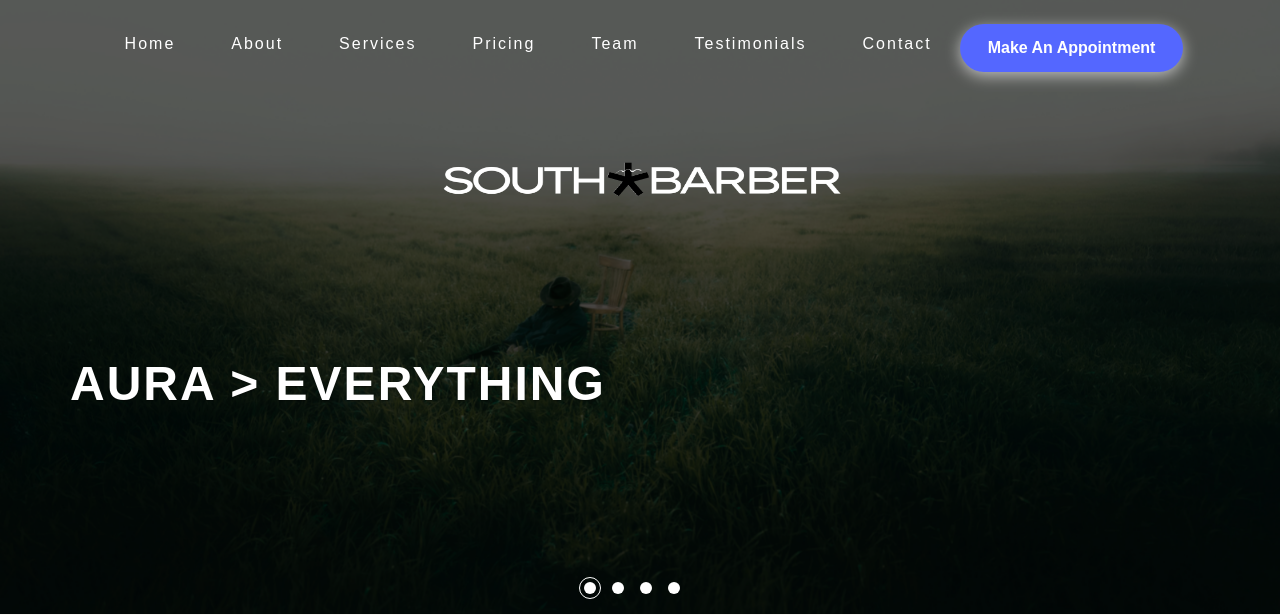
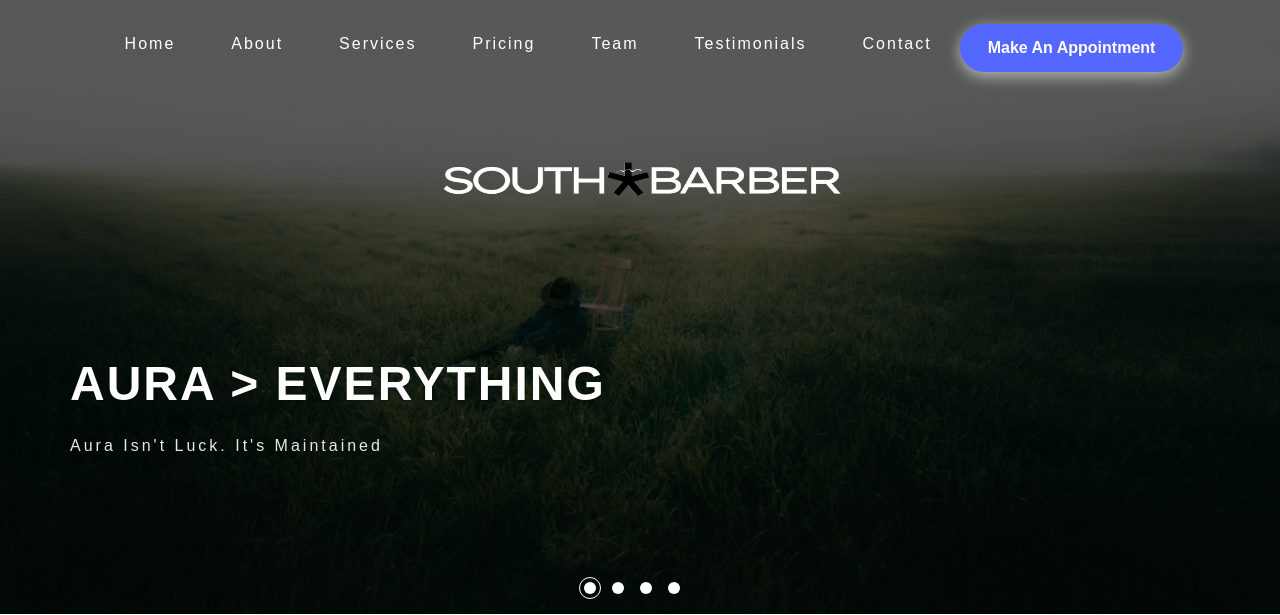
Before and after one commit to Ranjithr-007/South-Barber, a Django app: page / in a window 1280 px wide. Shown: the top 615 px of the page. Run offline with Django 3.2, Linux system fonts and the light colour scheme; data comes from the database, SQL or seed files in the repository; some libraries are stand-ins or nearby versions; some web fonts are replaced.

Commit message:
Home Page Content Updated

```diff
--- a/templates/website/index.html
+++ b/templates/website/index.html
@@ -112,6 +112,7 @@
 					<div class="banner-text container">
 						<br><br><br><br><br>
 						<h4 class="movetxt text-left agile-title text-uppercase">Aura > Everything </h4>
+						<p>Aura isn't luck. It's maintained</p>
 					</div>
 					</div>
 				</div>
@@ -122,6 +123,7 @@
 					<div class="banner-text container">
 						<br><br><br><br><br>
 						<h4 class="movetxt text-left agile-title text-uppercase">Aura > Everything</h4>
+						<p>Aura isn't luck. It's maintained</p>
 					</div>
 					</div>
 				</div>
@@ -132,6 +134,7 @@
 					<div class="banner-text container">
 						<br><br><br><br><br>
 						<h4 class="movetxt text-left agile-title text-uppercase">Aura > Everything</h4>
+						<p>Aura isn't luck. It's maintained</p>
 					</div>
 					</div>
 				</div>
@@ -142,6 +145,7 @@
 					<div class="banner-text container">
 						<br><br><br><br><br>
 						<h4 class="movetxt text-left agile-title text-uppercase">Aura > Everything</h4>
+						<p>Aura isn't luck. It's maintained</p>
 					</div>
 					</div>
 				</div>
```
